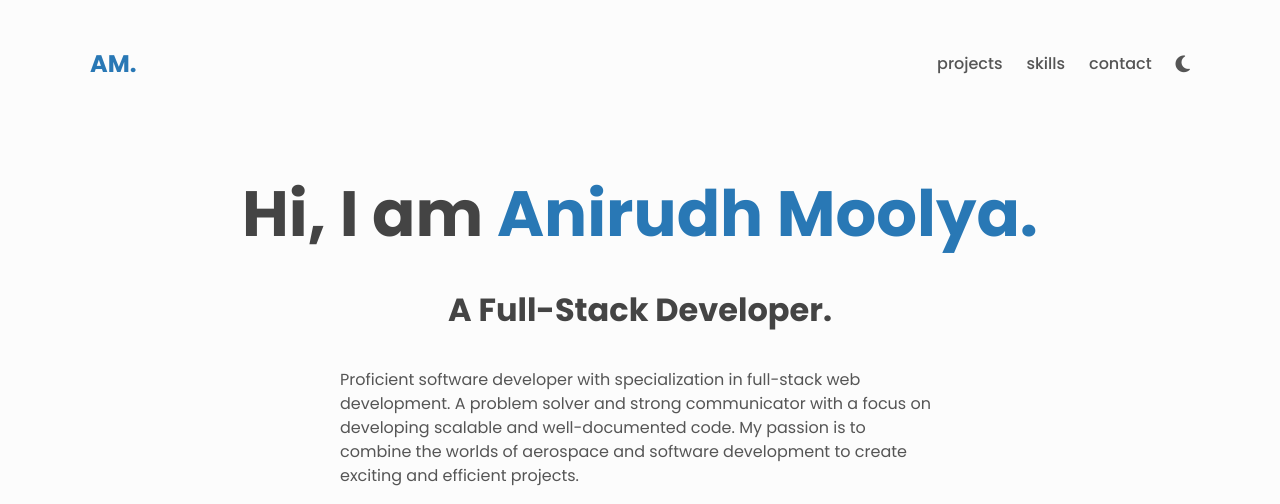
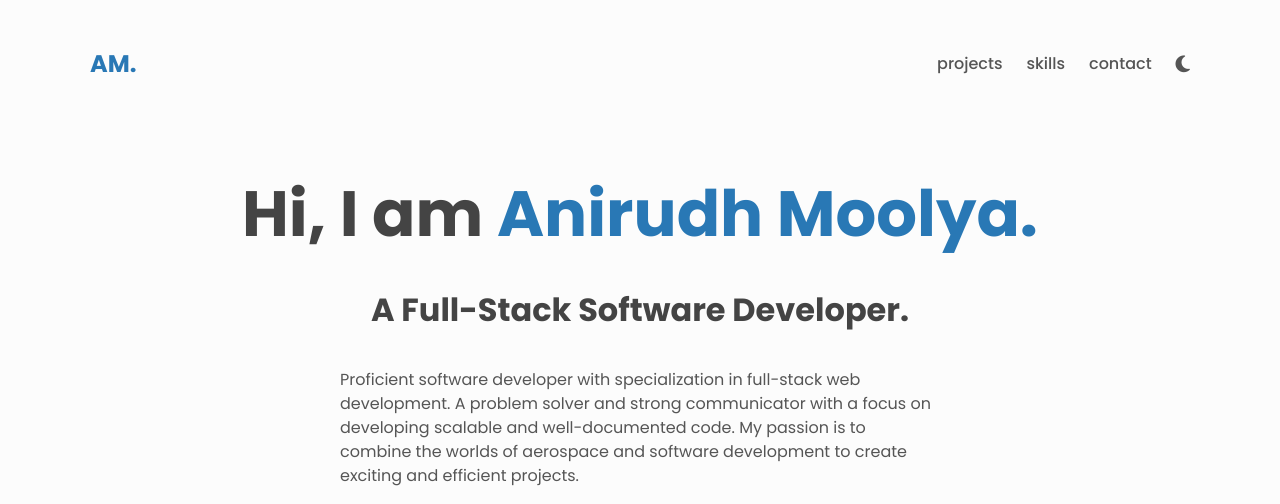
Before and after one commit to AnirudhMoolya8/port_folio_off, a plain HTML site: page index.html in a window 1280 px wide. Shown: the top 504 px of the page. Drawn offline with Linux system fonts and the light colour scheme.

Commit message:
Update index.html

```diff
--- a/index.html
+++ b/index.html
@@ -46,7 +46,7 @@
     <!-- About -->
     <div class="about center">
       <h1>Hi, I am <span class="about__name">Anirudh Moolya.</span></h1>
-      <h2 class="about__role">A Full-Stack Developer.</h2>
+      <h2 class="about__role">A Full-Stack Software Developer.</h2>
       <p class="about__desc">
         Proficient software developer with specialization in full-stack web development. A problem solver and strong
         communicator with a focus on developing scalable and well-documented code. My passion is to combine the worlds
```
